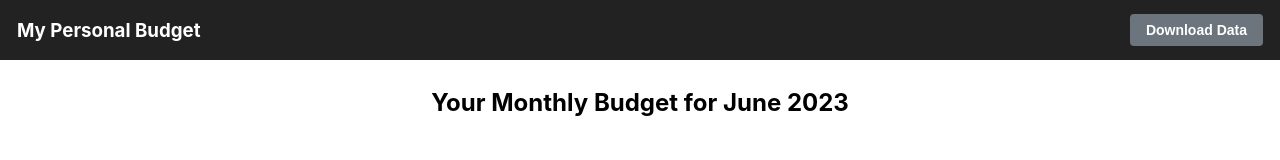
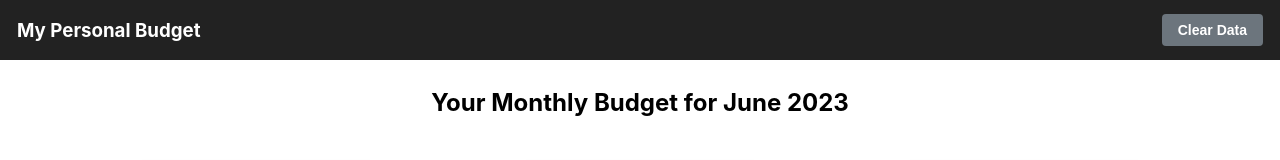
Before and after one commit to nikoladomazetovikj/budgety, a React (Create React App) app: page / in a window 1280 px wide. Shown: the top 160 px of the page. Built offline with nearby package versions, Linux system fonts and the light colour scheme.

Commit message:
feat: clear all data button

```diff
--- a/src/App.js
+++ b/src/App.js
@@ -73,10 +73,14 @@ function App() {
     const summary = calculateSummary();
 
 
+    const clearData = () => {
+        setBudgetData([]);
+        localStorage.removeItem("budgetData");
+    };
 
     return (
         <div>
-            <Header/>
+            <Header clearData={clearData}/>
             <Budget month={currentMonth} year={currentYear} summary={summary}/>
             <BudgetData data={budgetData} onDelete={handleOnDelete}/>
         </div>
--- a/src/layouts/Header.js
+++ b/src/layouts/Header.js
@@ -1,6 +1,13 @@
 import Button from "../UI/Button";
 
-function Header() {
+function Header({ clearData }) {
+
+    const handleClearData = () => {
+        if (window.confirm("Are you sure you want to clear the data?")) {
+            clearData();
+        }
+    };
+
     return (
         <div className='container-fluid navbar-dark'>
             <div className='container'>
@@ -9,7 +16,7 @@ function Header() {
                         <h3 className='nav-title'>My Personal Budget</h3>
                     </div>
                     <div className='col-6 d-flex justify-content-end'>
-                        <Button title='Download Data' styles='button-secondary'/>
+                        <Button title='Clear Data' styles='button-secondary' onClick={handleClearData} />
                     </div>
                 </div>
             </div>
```
